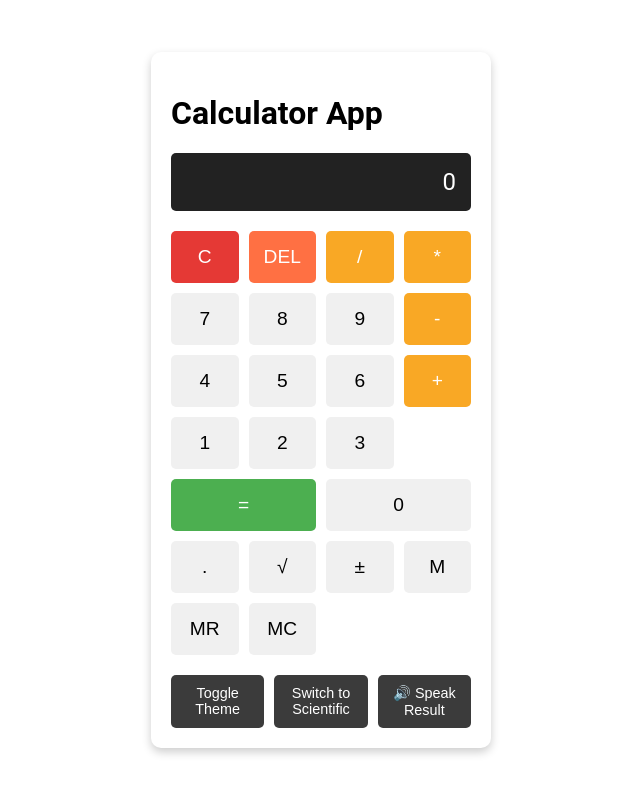
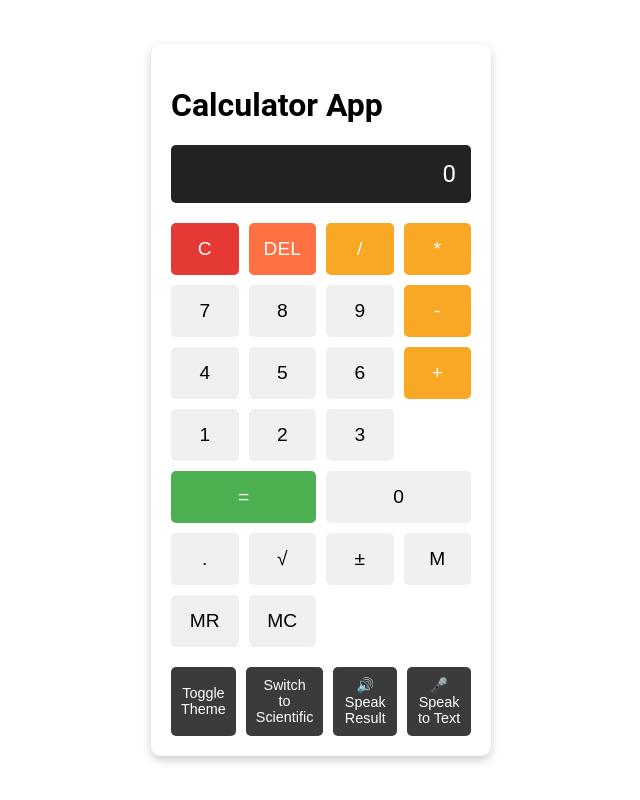
Before and after one commit to Arpita244/Calculator, a React (Create React App) app: page / in a window 1280 px wide. Shown: the whole page, without its empty margins (319-959 px from the left). Built offline with nearby package versions, Linux system fonts and the light colour scheme.

Commit message:
first commit

```diff
--- a/src/App.js
+++ b/src/App.js
@@ -105,6 +105,21 @@ const App = () => {
     window.speechSynthesis.speak(speech);
   };
 
+  const handleStartSpeechRecognition = () => {
+    const recognition = new (window.SpeechRecognition || window.webkitSpeechRecognition)();
+    recognition.lang = 'en-US';
+    recognition.start();
+
+    recognition.onresult = (event) => {
+      const transcript = event.results[0][0].transcript;
+      setInput(transcript);
+    };
+
+    recognition.onerror = (event) => {
+      console.error('Speech Recognition error', event);
+    };
+  };
+
   useEffect(() => {
     const handleKeyPress = (event) => {
       const key = event.key;
@@ -177,6 +192,9 @@ const App = () => {
         <button onClick={handleSpeakResult} className="theme-toggle">
           🔊 Speak Result
         </button>
+        <button onClick={handleStartSpeechRecognition} className="theme-toggle">
+          🎤 Speak to Text
+        </button>
       </div>
     </div>
   );
```
